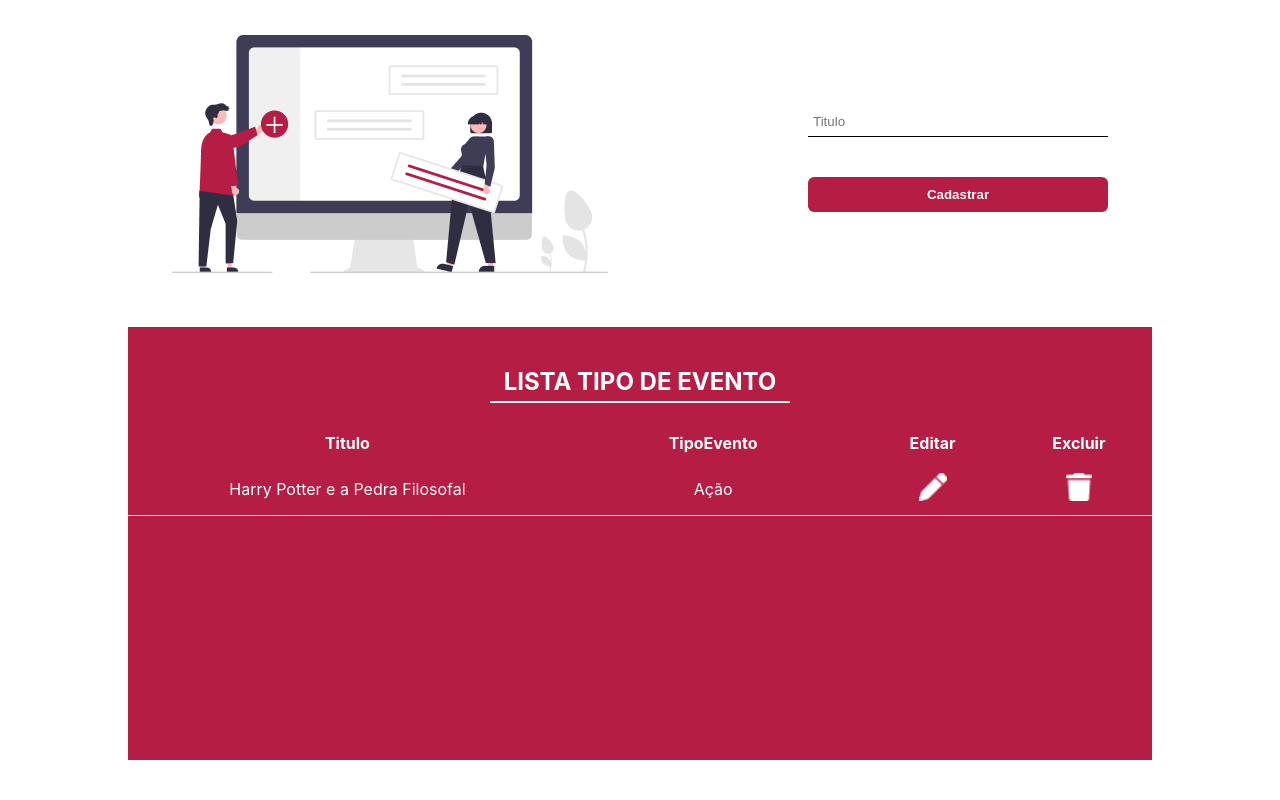
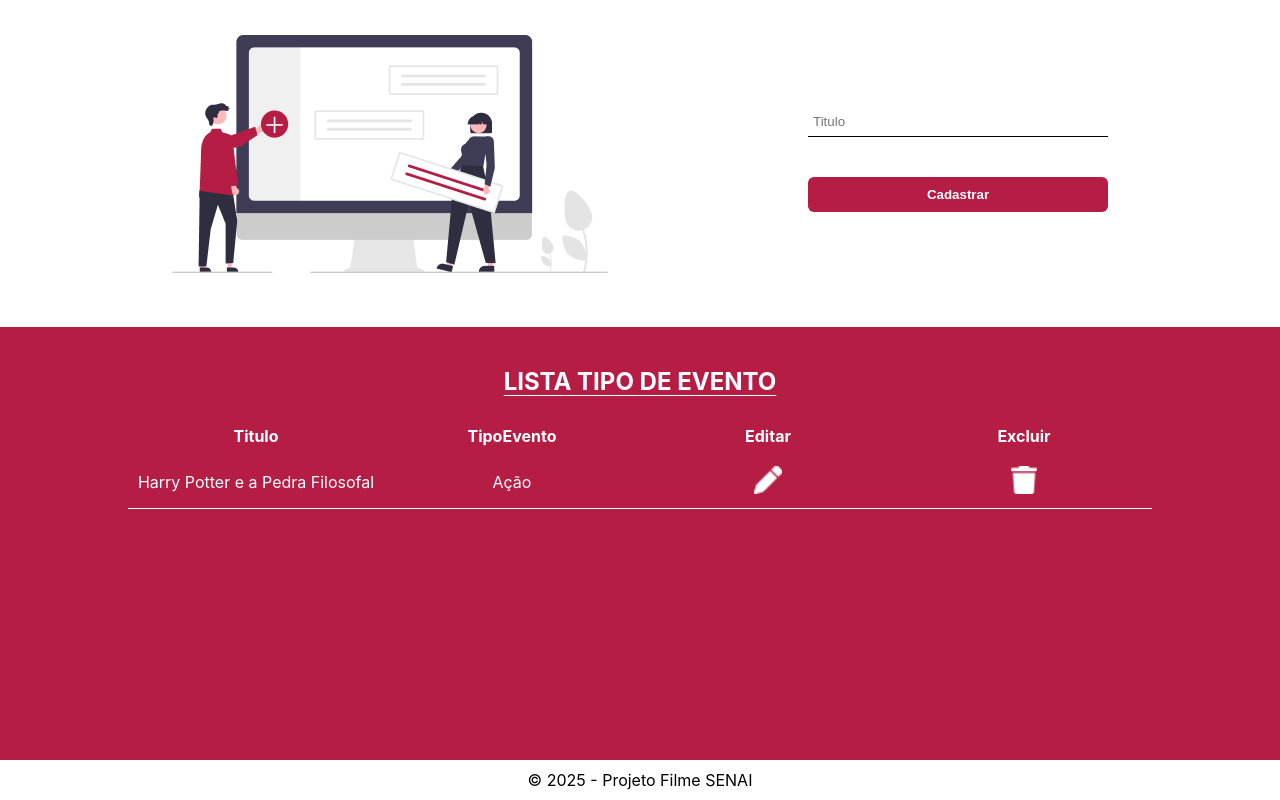
Before and after one commit to Yasmin-Machado-da-Silva/REACT_EventsProjeto, a React (Create React App) app: page /tipo_evento in a window 1280 px wide. Shown: the part 179-979 px from the top of the page. Before the commit the page ends 939 px from the top, so only its background shows below. Built offline with nearby package versions, Linux system fonts and the light colour scheme; the HTML template or start-up script is replaced by a standard one.

Commit message:
FEAT: Ajustando footer

```diff
--- /dev/null
+++ b/src/components/footer/Footer.css
@@ -0,0 +1,11 @@
+footer{
+    background-color: #ffffff;
+
+    color: #000000;
+    display: flex;
+    justify-content: center;
+    align-items: center;
+    text-align: center;
+
+    height: 40px;
+}
--- /dev/null
+++ b/src/components/footer/Footer.jsx
@@ -0,0 +1,11 @@
+ import "./Footer.css"
+
+const Footer = () => {
+    return(
+        <footer>
+            <p>© 2025 - Projeto Filme SENAI</p>
+        </footer>
+    )
+}
+
+export default Footer;
--- a/src/components/lista/Lista.css
+++ b/src/components/lista/Lista.css
@@ -13,21 +13,20 @@
 
     padding: 40px 0;
     background-color: #B51D44;
+    max-width: 100%;
 }
 
 .listagem h1 {
     text-transform: uppercase;
-    color: white
+    color: white;
+    display: flex;
+    justify-content: center;
+    text-decoration: underline;
+    text-decoration-color: #ffffff;
+    text-decoration-thickness: 1px;
+    text-underline-position: under;
 }
 
-.listagem hr {
-    max-width: 300px;
-    width: 100%;
-    border-style: solid;
-    border-width: 1 px;
-    border-color: white;
-    margin-top: 5px;
-}
 
 .item_lista img {
     height: 28px;
@@ -43,13 +42,6 @@
     border-collapse: collapse;
 }
 
-.tabela .table_cabecalho :first-child {
-    width: 300px;
-}
-
-.tabela .table_cabecalho :nth-child(2) {
-    width: 200px;
-}
 
 .tabela .table_cabecalho th {
     width: 100px;
--- a/src/components/lista/Lista.jsx
+++ b/src/components/lista/Lista.jsx
@@ -4,9 +4,9 @@ import Excluir from "../../assets/icons/excluirIcon.png"
 
 const Lista = (props) => {
     return (
-        <section className="layout_grid listagem">
+        <section className="listagem">
+            <div className="layout_grid">
             <h1>{props.tituloLista}</h1>
-            <hr />
 
             <div className="tabela">
                 <table>
@@ -32,6 +32,7 @@ const Lista = (props) => {
                     </tbody>
                 </table>
             </div>
+            </div>
         </section>
     )
 }
--- a/src/pages/cadastroEvento/CadastroEvento.jsx
+++ b/src/pages/cadastroEvento/CadastroEvento.jsx
@@ -1,6 +1,6 @@
 // import { Fragment } from "react";
 import Cadastro from "../../components/cadastro/Cadastro";
-// import Footer from "../../components/footer/Footer";
+import Footer from "../../components/footer/Footer";
 import Header from "../../components/header/Header"
 import Lista from "../../components/lista/Lista";
 import bannerFundoCE from "../../assets/img/bannerFundoCE.png"
@@ -20,7 +20,7 @@ const CadastroEvento = () => {
                     tituloLista="Lista de Evento"
                 />
             </main>
-            {/* <Footer /> */}
+            <Footer />
         </>
 
     )
--- a/src/pages/cadastroTE/CadastroTipoEvento.jsx
+++ b/src/pages/cadastroTE/CadastroTipoEvento.jsx
@@ -1,6 +1,6 @@
 // import { Fragment } from "react";
 import Cadastro from "../../components/cadastro/Cadastro";
-// import Footer from "../../components/footer/Footer";
+import Footer from "../../components/footer/Footer";
 import Header from "../../components/header/Header"
 import Lista from "../../components/lista/Lista";
 import bannerFundoTE from "../../assets/img/bannerFundoTE.png"
@@ -20,7 +20,7 @@ const CadastroTipoEvento = () => {
                     tituloLista="Lista Tipo de Evento"
                 />
             </main>
-            {/* <Footer /> */}
+            <Footer />
         </>
 
     )
--- a/src/pages/cadastroTU/CadastroTipoUsuario.jsx
+++ b/src/pages/cadastroTU/CadastroTipoUsuario.jsx
@@ -1,6 +1,6 @@
 // import { Fragment } from "react";
 import Cadastro from "../../components/cadastro/Cadastro";
-// import Footer from "../../components/footer/Footer";
+import Footer from "../../components/footer/Footer";
 import Header from "../../components/header/Header"
 import Lista from "../../components/lista/Lista";
 import bannerFundoTU from "../../assets/img/bannerFundoTU.png"
@@ -20,7 +20,7 @@ const CadastroTipoUsuario = () => {
                     tituloLista="Lista Tipo de Usuário"
                 />
             </main>
-            {/* <Footer /> */}
+            <Footer />
         </>
 
     )
```
